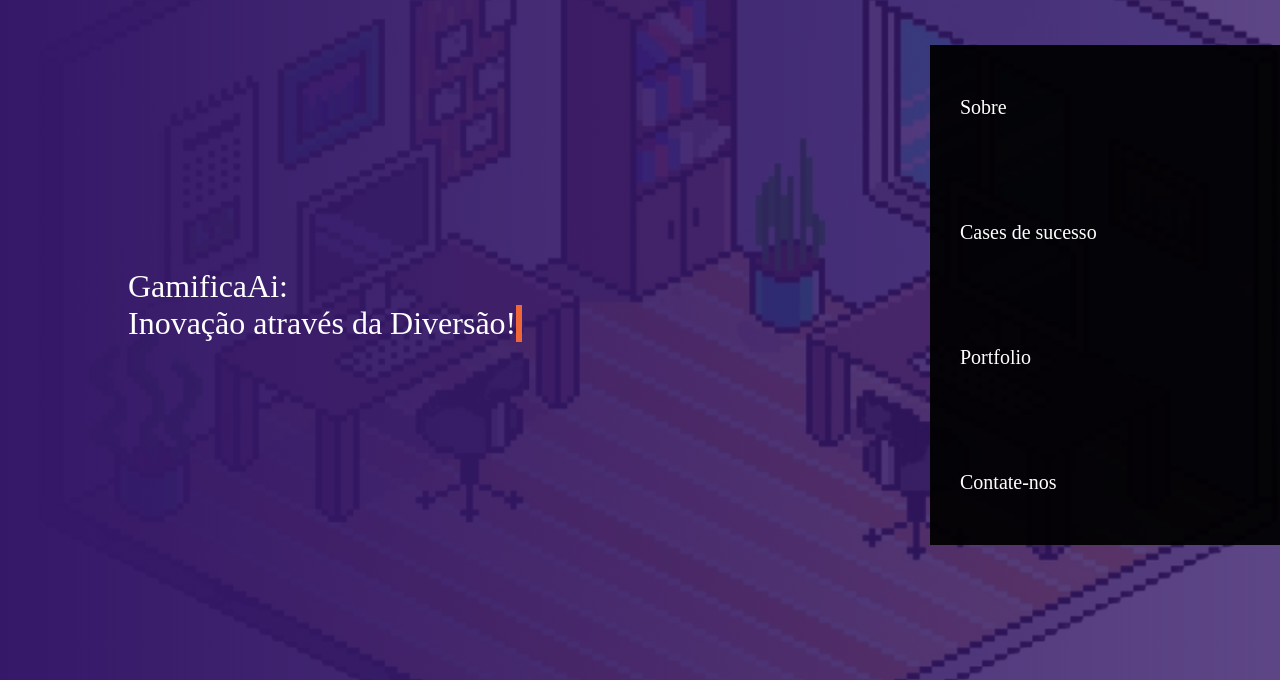
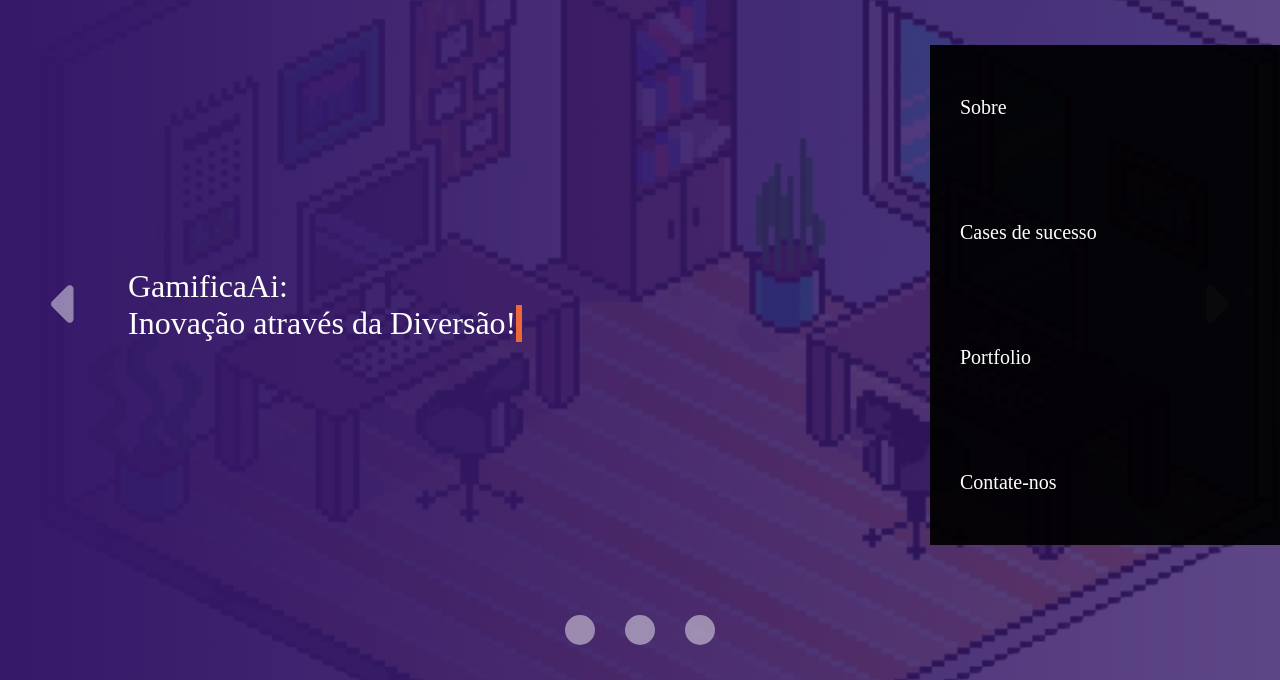
Before and after one commit to mrlzmtl/gamificaai, a plain HTML site: page index.html in a window 1280 px wide. Shown: the part 120-800 px from the top of the page. Drawn offline with Linux system fonts and the light colour scheme; a web font is replaced by a local one.

Commit message:
feat: Começo da funcionalidade de carrosel

```diff
--- a/index.html
+++ b/index.html
@@ -34,6 +34,14 @@
         </header>
         <div class="container-grid conteudo-banner">
             <p>GamificaAi: <span>Inovação através da Diversão!</span></p>
+            <button onclick="mostrarSlideAnterior()" id="botao-anterior"><svg xmlns="http://www.w3.org/2000/svg" viewBox="0 0 256 512"><!--!Font Awesome Free 6.5.2 by @fontawesome - https://fontawesome.com License - https://fontawesome.com/license/free Copyright 2024 Fonticons, Inc.--><path d="M9.4 278.6c-12.5-12.5-12.5-32.8 0-45.3l128-128c9.2-9.2 22.9-11.9 34.9-6.9s19.8 16.6 19.8 29.6l0 256c0 12.9-7.8 24.6-19.8 29.6s-25.7 2.2-34.9-6.9l-128-128z"/></svg></button>
+            <button onclick="mostrarProximoSlide()" id="botao-proximo"><svg xmlns="http://www.w3.org/2000/svg" viewBox="0 0 256 512"><!--!Font Awesome Free 6.5.2 by @fontawesome - https://fontawesome.com License - https://fontawesome.com/license/free Copyright 2024 Fonticons, Inc.--><path d="M246.6 278.6c12.5-12.5 12.5-32.8 0-45.3l-128-128c-9.2-9.2-22.9-11.9-34.9-6.9s-19.8 16.6-19.8 29.6l0 256c0 12.9 7.8 24.6 19.8 29.6s25.7 2.2 34.9-6.9l128-128z"/></svg></button>
+
+            <div class="botoes">
+                <button><svg xmlns="http://www.w3.org/2000/svg" viewBox="0 0 512 512"><!--!Font Awesome Free 6.5.2 by @fontawesome - https://fontawesome.com License - https://fontawesome.com/license/free Copyright 2024 Fonticons, Inc.--><path d="M256 512A256 256 0 1 0 256 0a256 256 0 1 0 0 512z"/></svg></button>
+                <button><svg xmlns="http://www.w3.org/2000/svg" viewBox="0 0 512 512"><!--!Font Awesome Free 6.5.2 by @fontawesome - https://fontawesome.com License - https://fontawesome.com/license/free Copyright 2024 Fonticons, Inc.--><path d="M256 512A256 256 0 1 0 256 0a256 256 0 1 0 0 512z"/></svg></button>
+                <button><svg xmlns="http://www.w3.org/2000/svg" viewBox="0 0 512 512"><!--!Font Awesome Free 6.5.2 by @fontawesome - https://fontawesome.com License - https://fontawesome.com/license/free Copyright 2024 Fonticons, Inc.--><path d="M256 512A256 256 0 1 0 256 0a256 256 0 1 0 0 512z"/></svg></button>
+            </div>
         </div>
     </div>
 
--- a/script.js
+++ b/script.js
@@ -19,3 +19,41 @@
     iconeX.style.display = "inline"
     iconeBarras.style.display = "none"
 }
+
+let slides = [
+    'primeiro-banner',
+    'segundo-banner',
+    'terceiro-banner'
+]
+
+let slideAtual = 0
+
+let numeroSlides = slides.length
+
+let banner = document.querySelector(".banner")
+
+banner.classList.add(slides[slideAtual])
+
+const mostrarProximoSlide = () => {
+    banner.classList.remove(slides[slideAtual])
+
+    if (slideAtual < (numeroSlides - 1)) {
+        slideAtual++
+    } else {
+        slideAtual = 0
+    }
+
+    banner.classList.add(slides[slideAtual])
+}
+
+const mostrarSlideAnterior = () => {
+    banner.classList.remove(slides[slideAtual])
+
+    if (slideAtual > 0) {
+        slideAtual--
+    } else {
+        slideAtual = numeroSlides - 1
+    }
+
+    banner.classList.add(slides[slideAtual])
+}
--- a/style.css
+++ b/style.css
@@ -29,10 +29,72 @@
 .banner {
     height: 100vh;
 
-    background-image: linear-gradient(90deg, rgba(53, 24, 104, 1) 0%, rgba(53, 24, 104, 0.8) 100%) ,url(img/bg-room.png);
     background-repeat: no-repeat;
 
     background-position: 165% 40%;
+
+    position: relative;
+}
+
+.primeiro-banner{
+    background-image: linear-gradient(90deg, rgba(53, 24, 104, 1) 0%, rgba(53, 24, 104, 0.8) 100%) ,url(img/bg-room.png);
+}
+
+.segundo-banner {
+    background-image: linear-gradient(90deg, rgba(24, 104, 36, 1) 0%, rgba(24, 104, 36, 0.8) 100%) ,url(img/bg-room.png);
+}
+
+.terceiro-banner{
+    background-image: linear-gradient(90deg, rgba(104, 24, 48, 1) 0%, rgba(104, 24, 48, 0.8) 100%) ,url(img/bg-room.png);
+}
+
+#botao-anterior, #botao-proximo {
+    width: 30px;
+
+    background: none;
+    border: none;
+
+    cursor: pointer;
+
+    position: absolute;
+}
+
+#botao-anterior {
+    left: 4%;
+}
+
+#botao-proximo {
+    right: 4%;
+}
+
+#botao-anterior svg, #botao-proximo svg{
+    fill: #ffffff76;
+}
+
+.botoes {
+    width: 150px;
+
+    display: flex;
+    justify-content: space-between;
+    align-items: center;
+
+    position: absolute;
+    bottom: 4%;
+
+    left: 50%;
+    margin-left: -75px;
+}
+
+.botoes button {
+    width: 30px;
+
+    background: none;
+    border: none;
+    cursor: pointer;
+}
+
+.botoes button svg {
+    fill: #ffffff76;
 }
 
 header{
@@ -494,6 +556,7 @@
         position: absolute;
         top: 165px;
         right: 0px;
+        z-index: 1;
     }
 
     #sobre {
```
Also changed, not shown: img/caret-left-solid.svg (added), img/caret-right-solid.svg (added), img/circle-solid.svg (added).
